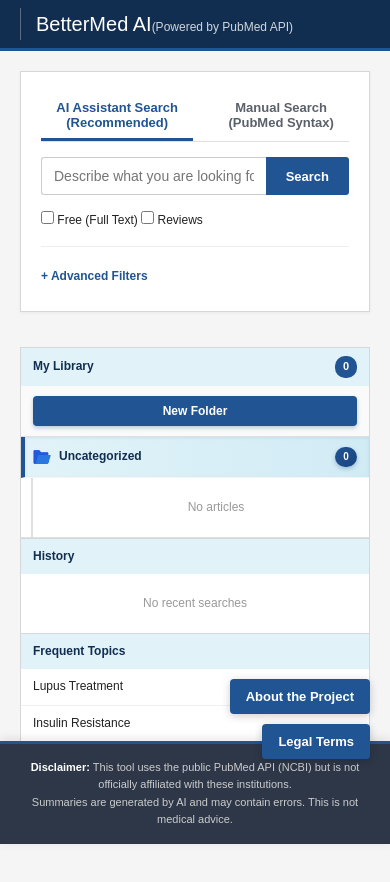
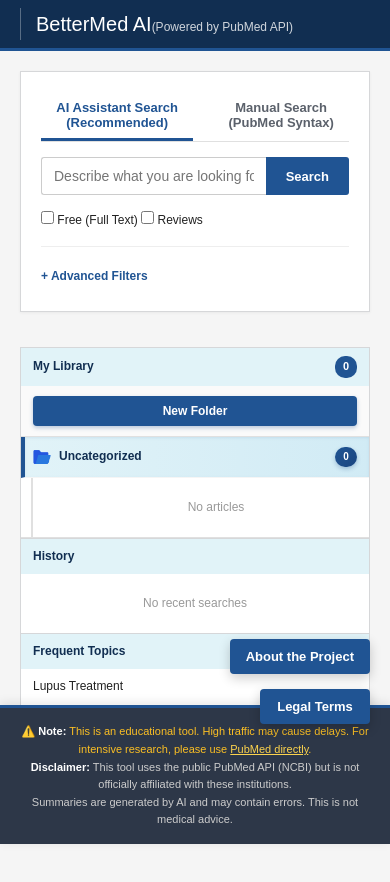
Before and after one commit to Ja1m3st/pubmed-query.github.io, a website: page public/index.html in a window 390 px wide. Drawn offline with Linux system fonts and the light colour scheme; no server answers.

Commit message:
fixed a little problems

```diff
--- a/public/index.html
+++ b/public/index.html
@@ -159,6 +159,10 @@
     </div>
 
     <footer class="legal-footer">
+        <p style="color: #fbbf24; margin: 0;">
+            ⚠️ <strong>Note:</strong> This is an educational tool. High traffic may cause delays.
+            For intensive research, please use <a href="https://pubmed.ncbi.nlm.nih.gov" target="_blank" style="color: #fcd34d; text-decoration: underline;">PubMed directly</a>.
+        </p>
         <p><strong>Disclaimer:</strong> This tool uses the public PubMed API (NCBI) but is not officially affiliated with these institutions.</p>
         <p>Summaries are generated by AI and may contain errors. This is not medical advice.</p>
     </footer>
@@ -178,7 +182,6 @@
             <line x1="14" y1="11" x2="14" y2="17"/>
         </symbol>
     </svg>
-
     <script src="pubmed_ai.js"></script>
 </body>
 
@@ -261,4 +264,5 @@
         </div>
     </div>
 </div>
+
 </html>
--- a/public/pubmed_ai.css
+++ b/public/pubmed_ai.css
@@ -184,28 +184,67 @@
 .legal-footer strong { color: white; }
 .legal-footer a { color: #90cdf4; text-decoration: none; }
 
-/* LEGAL MODAL */
+/* --- FIXED BUTTONS (Legal & About) --- */
+
 .legal-trigger {
     position: fixed;
-    bottom: 85px;
-    right: 20px;
+    bottom: 90px;        /* Altura justa encima del footer */
+    right: 20px;         /* Pegado al borde derecho */
     background: var(--ncbi-blue);
+    color: white;
     border: none;
-    color: white;
     padding: 10px 16px;
     cursor: pointer;
     font-size: 13px;
     border-radius: 4px;
-    box-shadow: 0 2px 8px rgba(0,0,0,0.2);
+    box-shadow: 0 4px 12px rgba(0,0,0,0.2);
+    z-index: 1000;
+    font-weight: 600;
+    transition: all 0.2s;
+    /* Aseguramos ancho mínimo para que no se deforme */
+    min-width: 110px;
+    display: flex;
+    justify-content: center;
+}
+
+/* 2. Botón About (A la izquierda del Legal) */
+.about-trigger {
+    position: fixed;
+    bottom: 90px;        /* IMPORTANTE: La misma altura que el legal */
+    right: 150px;        /* 150px = 20px (margen) + 110px (ancho botón legal) + 20px (hueco) */
+    background: var(--ncbi-blue);
+    color: white;
+    border: none;
+    padding: 10px 16px;
+    cursor: pointer;
+    font-size: 13px;
+    border-radius: 4px;
+    box-shadow: 0 4px 12px rgba(0,0,0,0.2);
     z-index: 1000;
     font-weight: 600;
     transition: all 0.2s;
 }
 
-.legal-trigger:hover {
-    background: var(--ncbi-dark);
-    box-shadow: 0 4px 12px rgba(0,0,0,0.3);
-    transform: translateY(-2px);
+/* Efectos Hover */
+.legal-trigger:hover, .about-trigger:hover {
+    transform: translateY(-3px);
+    box-shadow: 0 6px 15px rgba(0,0,0,0.3);
+}
+
+/* --- VERSIÓN MÓVIL --- */
+@media (max-width: 600px) {
+    /* En móvil los subimos más para que no tapen el footer que es más alto */
+    .legal-trigger {
+        right: 20px;
+        bottom: 120px;
+        width: auto;
+    }
+
+    .about-trigger {
+        right: 20px;
+        bottom: 170px; /* Lo ponemos ENCIMA del legal, no al lado */
+        width: auto;
+    }
 }
 
 .modal-overlay {
@@ -715,44 +754,6 @@
     gap: 0;
 }
 
-/* FREE ARTICLE LABEL */
-.free-label {
-    color: #f47023;
-    font-weight: 600;
-    font-size: 11px;
-    margin-left: 8px;
-    display: inline-block;
-    cursor: help;
-}
-
-.free-label:hover {
-    text-decoration: underline;
-}
-
-/* ABOUT PROJECT BUTTON */
-.about-trigger {
-    position: fixed;
-    bottom: 85px;
-    right: 220px;
-    background: var(--ncbi-blue);
-    border: none;
-    color: white;
-    padding: 10px 16px;
-    cursor: pointer;
-    font-size: 13px;
-    border-radius: 4px;
-    box-shadow: 0 2px 8px rgba(0,0,0,0.2);
-    z-index: 1000;
-    font-weight: 600;
-    transition: all 0.2s;
-}
-
-.about-trigger:hover {
-    background: #333;
-    transform: translateY(-2px);
-    box-shadow: 0 4px 12px rgba(0,0,0,0.3);
-}
-
 /* SOCIAL BUTTON STYLES */
 .social-buttons {
     display: flex;
@@ -799,11 +800,3 @@
 .social-btn.github:hover {
     background: #000;
 }
-
-/* Mobile Adjustments */
-@media (max-width: 600px) {
-    .about-trigger {
-        right: 20px;
-        bottom: 130px;
-    }
-}
```
